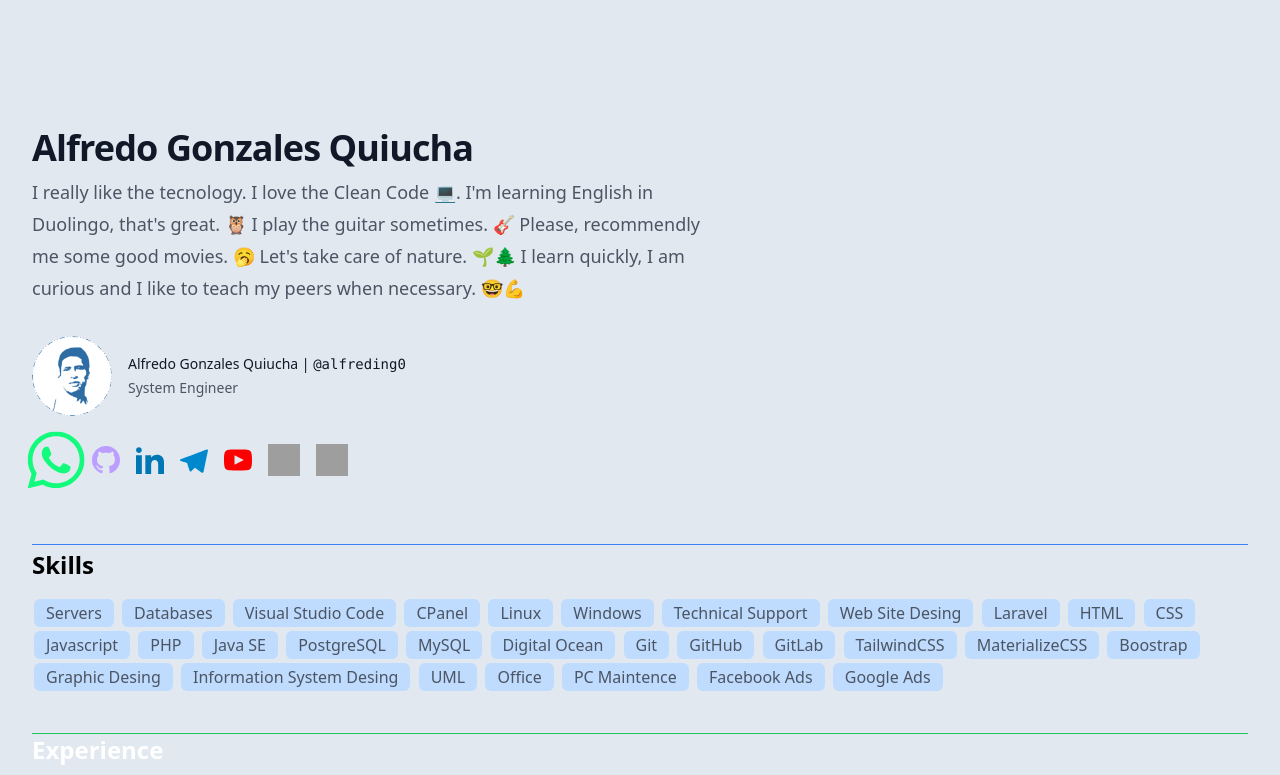
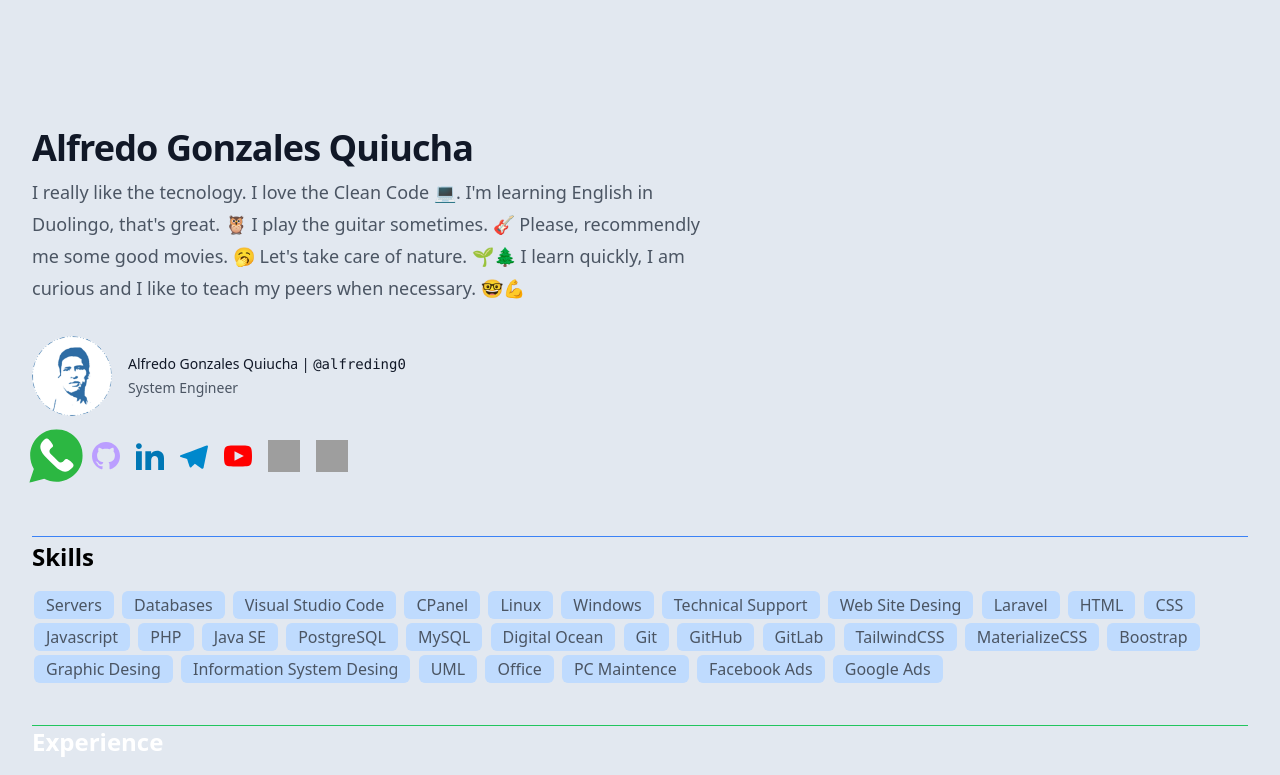
Before and after one commit to alfreding0/profile, a plain HTML site: page index.html in a window 1280 px wide. Shown: the top 775 px of the page. Drawn offline with nearby package versions, Linux system fonts and the light colour scheme; grey boxes are pictures that could not be loaded.

Commit message:
change icon whatsapp

```diff
--- a/index.html
+++ b/index.html
@@ -48,12 +48,8 @@
                     <!-- https://tailwind-elements.com/docs/standard/components/social-buttons/                   -->
                     <!-- Whatsapp -->
                     <a href="http://wa.me/59168792504" class="wa-contact" target="_blank"
-                        class=" hover:bg-gray-100 rounded-full py-1 px-1">
-                        <svg xmlns="http://www.w3.org/2000/svg" class="h-12 w-12" fill="currentColor"
-                            style="color: #13fb7c" viewBox="0 0 24 24">
-                            <path
-                                d="M.057 24l1.687-6.163c-1.041-1.804-1.588-3.849-1.587-5.946.003-6.556 5.338-11.891 11.893-11.891 3.181.001 6.167 1.24 8.413 3.488 2.245 2.248 3.481 5.236 3.48 8.414-.003 6.557-5.338 11.892-11.893 11.892-1.99-.001-3.951-.5-5.688-1.448l-6.305 1.654zm6.597-3.807c1.676.995 3.276 1.591 5.392 1.592 5.448 0 9.886-4.434 9.889-9.885.002-5.462-4.415-9.89-9.881-9.892-5.452 0-9.887 4.434-9.889 9.884-.001 2.225.651 3.891 1.746 5.634l-.999 3.648 3.742-.981zm11.387-5.464c-.074-.124-.272-.198-.57-.347-.297-.149-1.758-.868-2.031-.967-.272-.099-.47-.149-.669.149-.198.297-.768.967-.941 1.165-.173.198-.347.223-.644.074-.297-.149-1.255-.462-2.39-1.475-.883-.788-1.48-1.761-1.653-2.059-.173-.297-.018-.458.13-.606.134-.133.297-.347.446-.521.151-.172.2-.296.3-.495.099-.198.05-.372-.025-.521-.075-.148-.669-1.611-.916-2.206-.242-.579-.487-.501-.669-.51l-.57-.01c-.198 0-.52.074-.792.372s-1.04 1.016-1.04 2.479 1.065 2.876 1.213 3.074c.149.198 2.095 3.2 5.076 4.487.709.306 1.263.489 1.694.626.712.226 1.36.194 1.872.118.571-.085 1.758-.719 2.006-1.413.248-.695.248-1.29.173-1.414z" />
-                        </svg>
+                        class=" hover:bg-gray-100 rounded-full py-1 mx-1">
+                        <img src="img/whatsapp-svgrepo-com.svg" alt="WhatsApp Icon" class="h-8 w-8 mx-2">
                     </a>
 
                     <!-- Github -->
@@ -538,7 +534,7 @@
                             targets: entry.target,
                             easing: 'easeOutQuad',
                             duration: 500,
-                            scale: 1.20,
+                            scale: 1.7,
                             loop: true
                         });
                     }
```
Also changed, not shown: img/whatsapp-svgrepo-com.svg (added).
